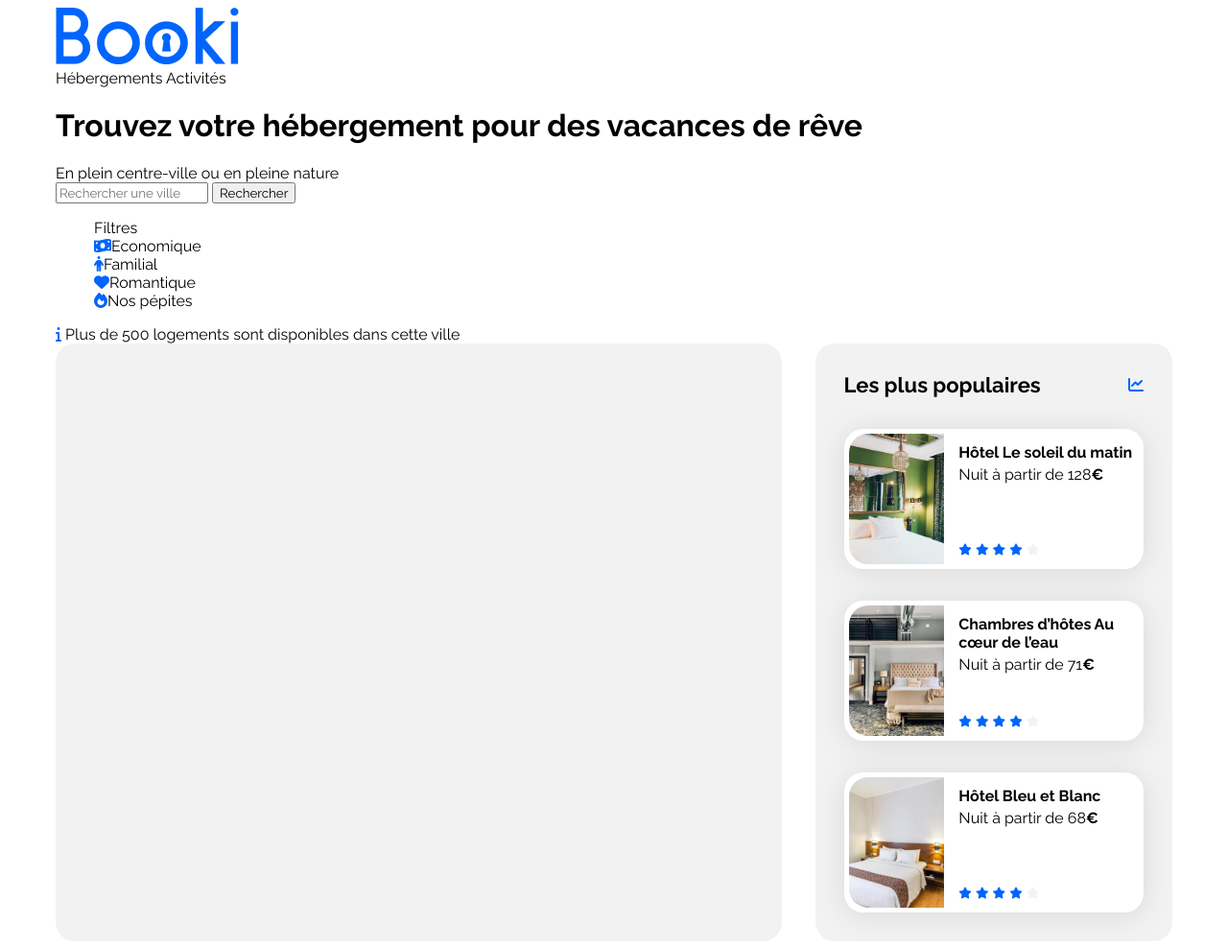
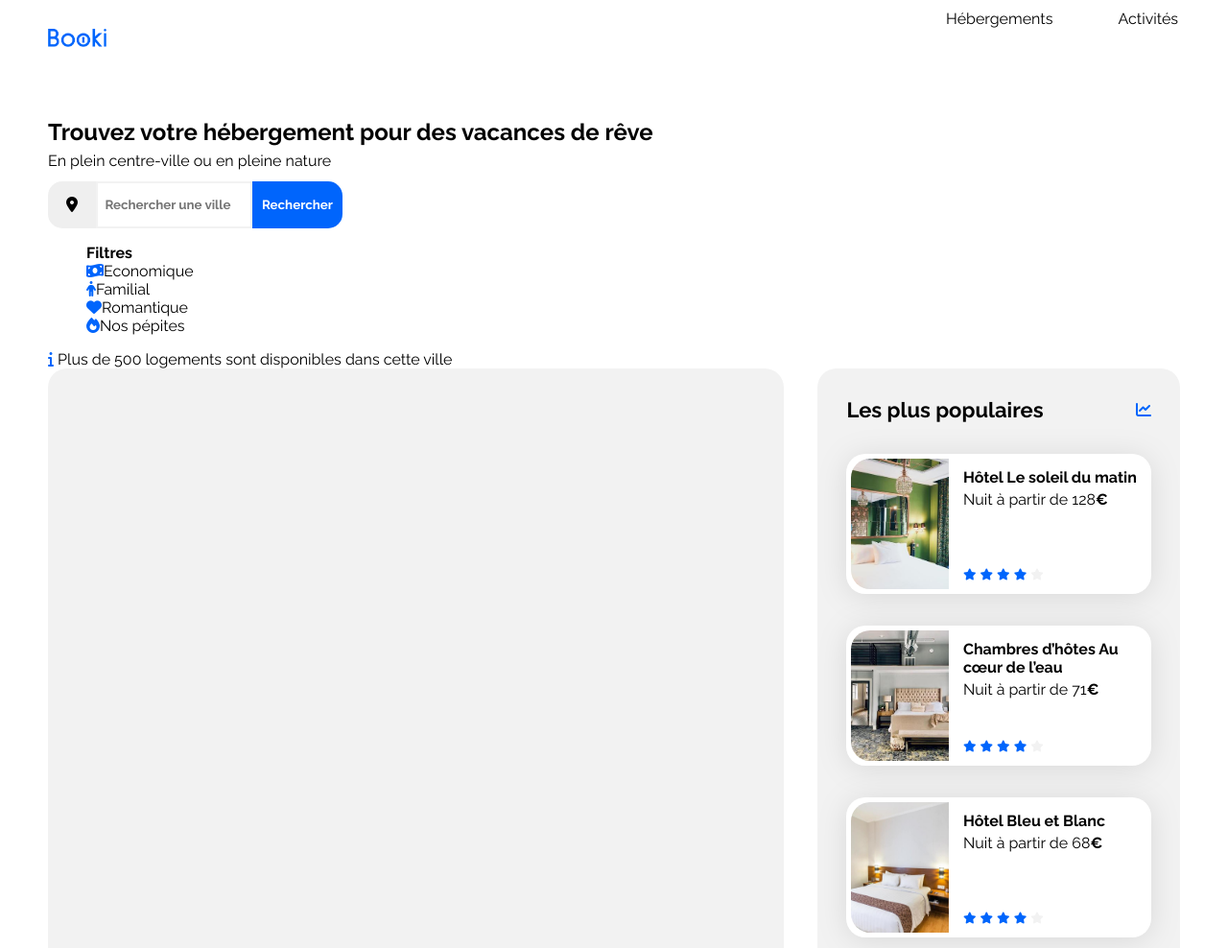
Before and after one commit to Merian20/Projet_1_Booki, a plain HTML site: page projet 1/index.html in a window 1280 px wide. Shown: the top 988 px of the page at 96% size. Drawn offline with Linux system fonts and the light colour scheme.

Commit message:
changement et avancement dans le info group

```diff
--- a/projet 1/css/style.css
+++ b/projet 1/css/style.css
@@ -4,6 +4,128 @@
 * {
     font-family: 'Raleway', sans-serif;
 }
+
+body {
+    margin: 0;
+    flex-direction: column;
+    gap: 30px;
+}
+
+
+/* partie header */
+.logo_reservation {
+    padding: 30px 50px;
+
+}
+
+.logo_reservation img {
+    width:61px;
+    height: 19px;
+}
+
+header {
+    width: 100%;
+    display: flex;
+    background: white;
+    justify-content: space-between;
+}
+
+.menu > .buttons {
+    display: flex;
+    /* position: fixed; */
+    /* right: 0;
+    top: 0; */
+    width: 294px;
+    gap: 68px;
+}
+
+.menu > .buttons a {
+    padding-top: 10px;
+    transition: all .3s;
+    position: relative;
+}
+
+.menu > .buttons a:hover {
+    /* border-top: 2px solid var(--main-color); */
+    color: var(--main-color);
+}
+
+.menu > .buttons a::before {
+    content: "";
+    position: absolute;
+    top: 0;
+    left: 0;
+    width: 100%;
+    height: 2px;
+    background: var(--main-color);
+    transition: all .2s ease-in-out;
+    transform: scaleX(0);
+}
+
+.menu > .buttons a:hover::before {
+    transform: scaleX(1);
+}
+
+/* fin partie header */
+
+
+
+
+
+.headline {
+    position: relative;
+    line-height: 10px;
+    gap: 8px;
+}
+
+.formulaire > form{
+    display: flex;
+    height: 49px;
+}
+
+.formulaire button.location {
+    border-radius: 15px 0px 0px 15px;
+    border: none;
+    width: 50px;
+    height: 49px;
+    padding: 0;
+    text-align: center;
+}
+
+
+.formulaire button i {
+    font-size: initial;
+    color: black;
+}
+
+.formulaire input[type=search] {
+    font-weight: 700;
+    size: 18px;
+    line-height: 21.13;
+    text-align: center;
+    color: black;
+    border: 2px solid #F2F2F2;
+}
+
+.formulaire input[type=search]:focus {
+    outline: none;
+    border-color: #D9D9D9;
+}
+
+.formulaire input[type=submit], .formulaire input[type=button] {
+    padding: 0 10px;
+    border-radius: 0 15px 15px 0;
+    border: none;
+    background-color: #0065FC;
+    color: white;
+    font-weight: 700;
+    cursor: default;
+}
+
+
+
+
+
 
 
 
--- a/projet 1/index.html
+++ b/projet 1/index.html
@@ -17,34 +17,41 @@
 
 </head>
 
+
 <body>
+    <header>
+        <div class="logo_reservation">
+            <img src="./images/logo/Booki.png" alt="logo de l'agence de voyage">
+        </div>
+        <div class="menu">
+            <nav class="buttons">
+                <a href="#hebergements">Hébergements</a>
+                <a href="#activites">Activités</a>
+            </nav>
+        </div>
+    </header>
 
     <div class="main-container">
         <div>
-            <header>
-                <img src="./images/logo/Booki.png" alt="logo de l'agence de voyage">
-                <div>
-                    <span a href="page2.html">Hébergements</span>
-                    <span>Activités</span>
+            <section class="headline">
+                <h1>Trouvez votre hébergement pour des vacances de rêve</h1>
+                <p>En plein centre-ville ou en pleine nature</p>
+            </section>
+            <div class="formulaire">
+                <form id="formulaire">
+                    <button class="location" type="button">
+                        <i class="fa-solid fa-location-dot" style="color: #000000;"></i>
+                    </button>
+                    <input type="search" placeholder="Rechercher une ville">
+                    <!-- devra être un type "submit" pour un "vrai" formulaire -->
+                    <input type="button" value="Rechercher">
+                </form>
             </div>
-            </header>
 
-
-
-            <h1>Trouvez votre hébergement pour des vacances de rêve</h1>
-            <p1>En plein centre-ville ou en pleine nature</p1>
-                <div>
-                    <form>
-                        <input type="search" placeholder="Rechercher une ville">
-                        <input type="submit" value="Rechercher">
-                    </form>
-
-                </div>
-            <header>
 
             <nav>
                 <ul>
-                        <div>Filtres</div>
+                    <div><strong>Filtres</strong></div>
                     <div><i class="fa-solid fa-money-bill-wave"></i>Economique</div>
                     <div><i class="fa-solid fa-person"></i>Familial</div>
                     <div><i class="fa-solid fa-heart"></i>Romantique </div>
@@ -53,12 +60,16 @@
                 </ul>
                 <p1><i class="fa-solid fa-info"></i> Plus de 500 logements sont disponibles dans cette ville</p1>
             </nav>
+        </div>
 
-            </header>
-        </div>
+
+
+
+
+
         <main>
             <div class="hebergements-and-populaires">
-                <section class="hebergements">
+                <section class="hebergements" id="hebergements">
 
                 </section>
                 <section class="populaires">
```
Lines whose indentation alone changed are shown as unchanged.
